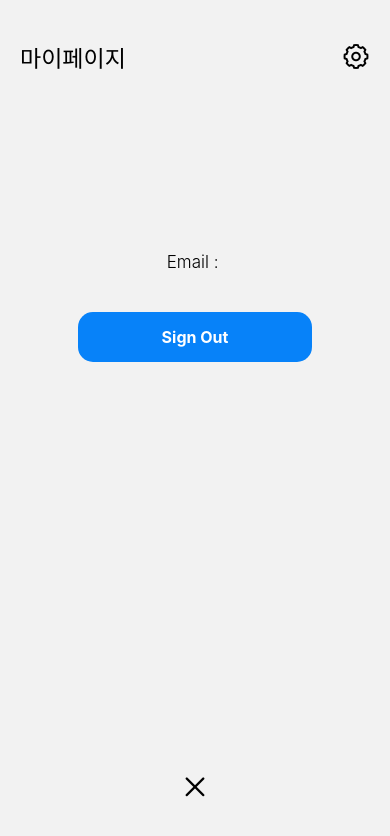
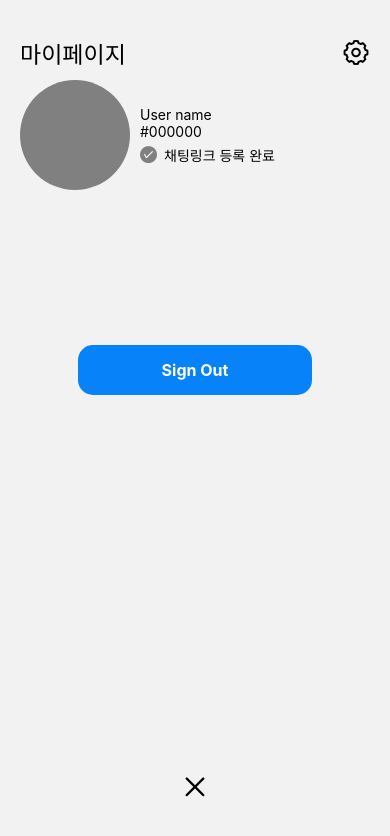
Before and after one commit to juhyoungRyu/jjaturi, a React Native app: screen /my in a window 390 px wide. Shown: the top 836 px of the page. Built offline with nearby package versions, Linux system fonts and the light colour scheme; no server answers.

Commit message:
게시글 상세 ui 구현

```diff
--- a/App.js
+++ b/App.js
@@ -10,6 +10,7 @@ import Plus from "./screens/Plus";
 import SignIn from "./screens/SignIn";
 import test from "./screens/test";
 import LoadingScreen from "./screens/LoadingScreen";
+import DetailScreen from "./screens/DetailScreen";
 
 const Stack = createNativeStackNavigator();
 
@@ -47,6 +48,11 @@ export default function App() {
           name="signIn"
           component={SignIn}
         ></Stack.Screen>
+        <Stack.Screen
+          options={{ headerShown: false }}
+          name="detail"
+          component={DetailScreen}
+        ></Stack.Screen>
         {/* <Stack.Screen
           options={{ headerShown: false }}
           name="test"
--- a/screens/DetailScreen.js
+++ b/screens/DetailScreen.js
@@ -1,13 +1,24 @@
 import React from "react";
-import { View, Text, StyleSheet } from "react-native";
+import { useNavigation } from "@react-navigation/native";
+import { View, Text, StyleSheet, TouchableOpacity } from "react-native";
 
-export default function DetailScreen() {
+const DetailScreen = ({ route, navigation }) => {
+  const { name, price, content, gps, photo, look, like, test } = route.params;
+
   return (
-    <View>
-      <Text>Test</Text>
+    <View style={styles.container}>
+      <Text style={{ fontSize: 30 }}>name : {name}</Text>
+      <Text style={{ fontSize: 30 }}>price : {price}</Text>
+      <Text>It works</Text>
+      <TouchableOpacity onPress={() => navigation.replace("Home")}>
+        <Text>Back</Text>
+      </TouchableOpacity>
     </View>
   );
-}
+};
+
+export default DetailScreen;
+
 const styles = StyleSheet.create({
   container: {
     flex: 1,
--- a/screens/HomeScreen.js
+++ b/screens/HomeScreen.js
@@ -12,9 +12,10 @@ import {
   Image,
 } from "react-native";
 import { firestore } from "../firebase";
+import DetailScreen from "./DetailScreen";
 
-const HomeScreen = () => {
-  const navigation = useNavigation();
+const HomeScreen = ({ navigation }) => {
+  // const navigation = useNavigation();
   const [hope, setHope] = useState([]);
   const [modalSet, setModalSet] = useState(false);
 
@@ -57,7 +58,22 @@ const HomeScreen = () => {
       </View>
       <ScrollView contentContainerStyle={styles.scvcon}>
         {hope.map((pd, key) => (
-          <TouchableOpacity key={key}>
+          <TouchableOpacity
+            key={key}
+            onPress={() => {
+              navigation.navigate("detail", {
+                test: 39,
+                name: pd.name,
+                price: pd.price,
+                gps: pd.gps,
+                content: pd.content,
+                like: pd.like,
+                look: pd.look,
+                date: pd.date,
+                photo: pd.photo,
+              });
+            }}
+          >
             <View style={styles.write}>
               <Image
                 style={styles.photo}
@@ -119,7 +135,11 @@ const HomeScreen = () => {
 
       <View style={styles.bottom}>
         <View style={styles.home}>
-          <TouchableOpacity>
+          <TouchableOpacity
+            onPress={() => {
+              load();
+            }}
+          >
             <AntDesign name="home" size={24} color="#000" style={styles.btn} />
           </TouchableOpacity>
         </View>
--- a/screens/My.js
+++ b/screens/My.js
@@ -31,8 +31,31 @@ const My = () => {
           />
         </TouchableOpacity>
       </View>
+      <View
+        style={{
+          flex: 0.3,
+          flexDirection: "row",
+          justifyContent: "flex-start",
+          alignItems: "center",
+        }}
+      >
+        <View>
+          <View style={styles.emptyImage} />
+        </View>
+        <View style={{ flexDirection: "column", marginLeft: 10 }}>
+          <View style={{ flex: 0.6, marginBottom: 5 }}>
+            <Text style={styles.name}>User name</Text>
+            <Text style={styles.tag}>#000000</Text>
+          </View>
+          <View style={{ flexDirection: "row" }}>
+            <AntDesign name="checkcircle" size={17} color="grey" />
+            <Text style={{ marginLeft: 7 }}>채팅링크 등록 완료</Text>
+          </View>
+        </View>
+        <View style={styles.editBtn}></View>
+      </View>
       <View style={styles.container2}>
-        <Text style={styles.email}>Email : {auth.currentUser?.email}</Text>
+        {/* <Text style={styles.email}>Email : {auth.currentUser?.email}</Text> */}
         <TouchableOpacity onPress={handleSignOut} style={styles.button}>
           <Text style={styles.buttonText}>Sign Out</Text>
         </TouchableOpacity>
@@ -108,4 +131,10 @@ const styles = StyleSheet.create({
     fontSize: 23,
     marginLeft: 20,
   },
+  emptyImage: {
+    backgroundColor: "grey",
+    padding: 55,
+    borderRadius: 80,
+    marginLeft: 20,
+  },
 });
```
